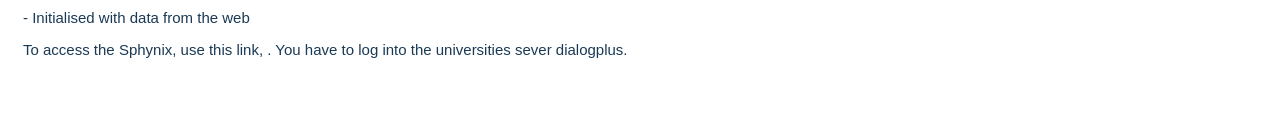
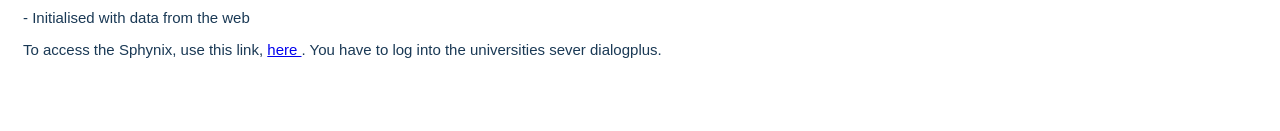
Before and after one commit to nisanurakkok/GEOG5990_assignment1, a plain HTML site: page index.html in a window 1280 px wide. Shown: the part 1775-1906 px from the top of the page. Drawn offline with Linux system fonts and the light colour scheme.

Commit message:
Update index.html

```diff
--- a/index.html
+++ b/index.html
@@ -102,7 +102,7 @@
 			<p>-	Set within a GUI</p>
 			<p>-	Initialised with data from the web </p>
 
-			<p> To access the Sphynix, use this link, <a href=" http://dialogplus.leeds.ac.uk/geog5870/web15/pyhton/_build/agentframework.html" here></a>. You have to log into the universities sever dialogplus.</p>
+			<p> To access the Sphynix, use this link, <a href=" http://dialogplus.leeds.ac.uk/geog5870/web15/pyhton/_build/agentframework.html"> here </a>. You have to log into the universities sever dialogplus.</p>
 			</div>
 
 
```
